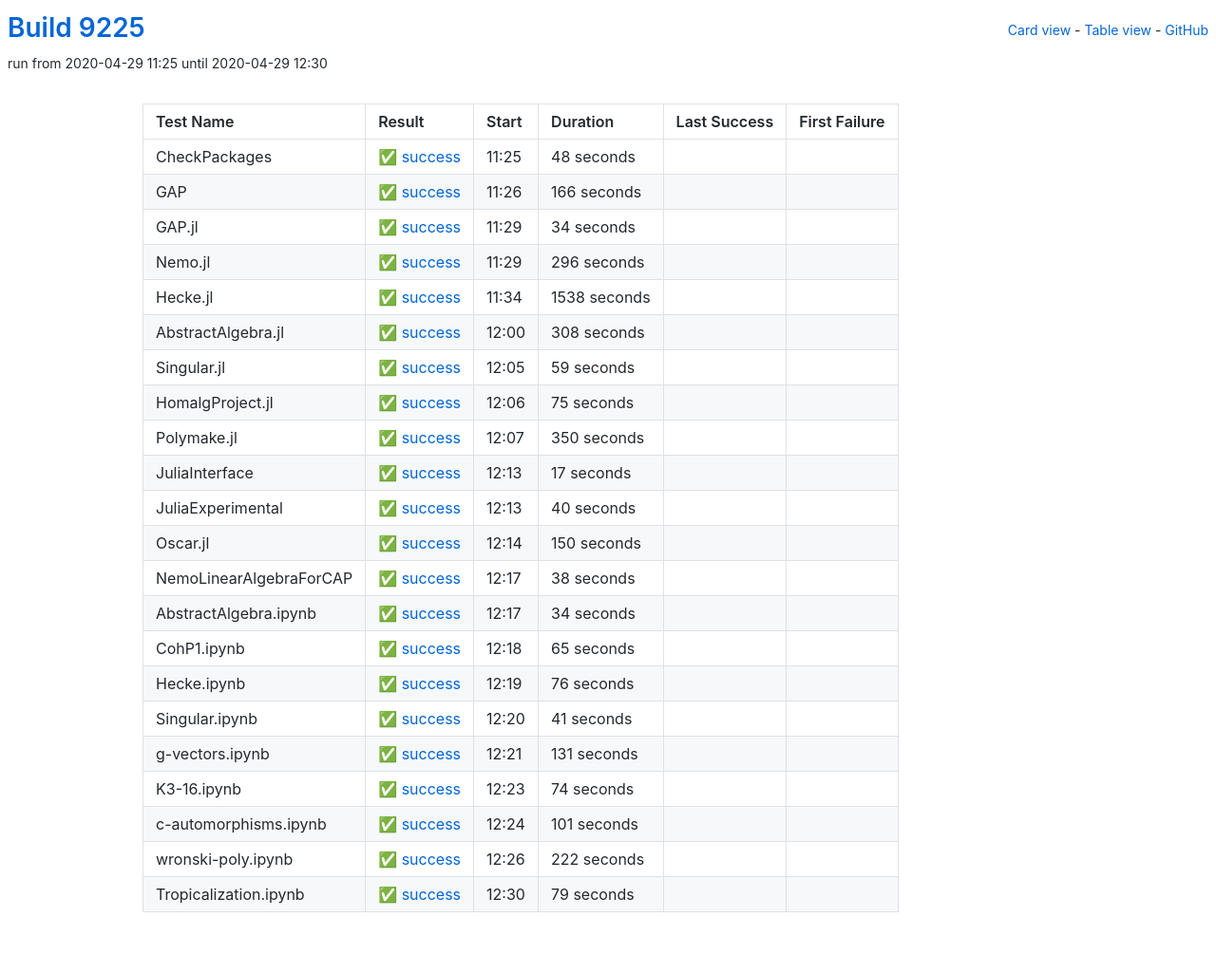
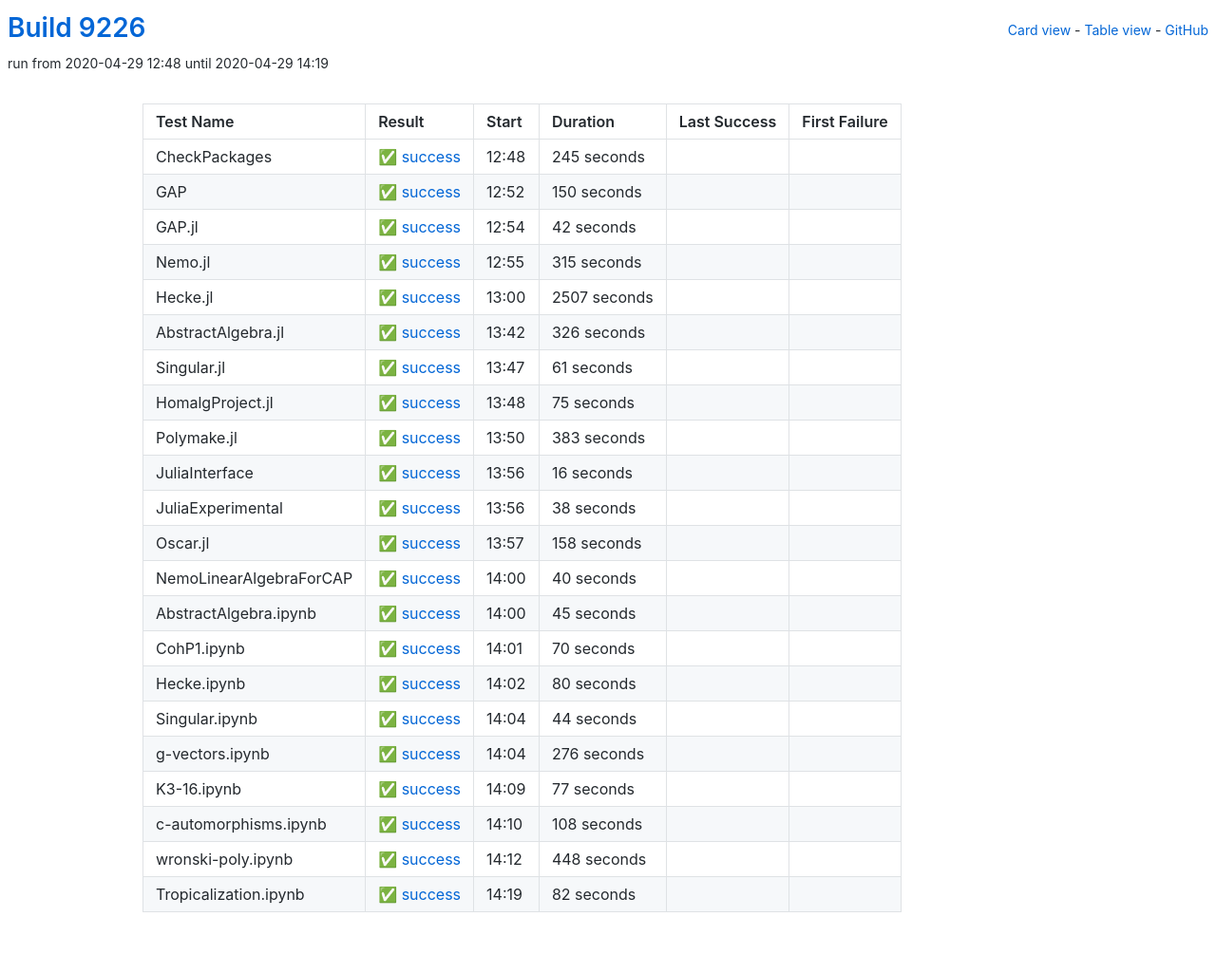
Before and after one commit to oscar-system/oscar-ci-status, a Jekyll site: the page built from table.html, in a window 1280 px wide. Shown: the whole page at 95% size. Built offline with Jekyll 4.4.1, drawn with Linux system fonts in a browser that asks for light colours.

Commit message:
Build 9226

```diff
--- a/_data/ci.yml
+++ b/_data/ci.yml
@@ -1,82 +1,82 @@
-build: 9225
-build_url: https://oscarci.mathematik.uni-kl.de/job/oscar/9225/
+build: 9226
+build_url: https://oscarci.mathematik.uni-kl.de/job/oscar/9226/
 job: oscar
 tests:
-- duration: 48
+- duration: 245
   exitcode: 0
   first_failure: false
   first_failure_url: null
   last_success: false
   last_success_url: null
-  log: https://oscarci.mathematik.uni-kl.de/job/oscar/9225/artifact/logs/build-9225/CheckPackages.log
+  log: https://oscarci.mathematik.uni-kl.de/job/oscar/9226/artifact/logs/build-9226/CheckPackages.log
   name: CheckPackages
-  start: 2020-04-29 11:25
+  start: 2020-04-29 12:48
   status: success
   success: true
-- duration: 166
+- duration: 150
   exitcode: 0
   first_failure: false
   first_failure_url: null
   last_success: false
   last_success_url: null
-  log: https://oscarci.mathematik.uni-kl.de/job/oscar/9225/artifact/logs/build-9225/GAP.log
+  log: https://oscarci.mathematik.uni-kl.de/job/oscar/9226/artifact/logs/build-9226/GAP.log
   name: GAP
-  start: 2020-04-29 11:26
+  start: 2020-04-29 12:52
   status: success
   success: true
-- duration: 34
+- duration: 42
   exitcode: 0
   first_failure: false
   first_failure_url: null
   last_success: false
   last_success_url: null
-  log: https://oscarci.mathematik.uni-kl.de/job/oscar/9225/artifact/logs/build-9225/GAP.jl.log
+  log: https://oscarci.mathematik.uni-kl.de/job/oscar/9226/artifact/logs/build-9226/GAP.jl.log
   name: GAP.jl
-  start: 2020-04-29 11:29
+  start: 2020-04-29 12:54
   status: success
   success: true
-- duration: 296
+- duration: 315
   exitcode: 0
   first_failure: false
   first_failure_url: null
   last_success: false
   last_success_url: null
-  log: https://oscarci.mathematik.uni-kl.de/job/oscar/9225/artifact/logs/build-9225/Nemo.jl.log
+  log: https://oscarci.mathematik.uni-kl.de/job/oscar/9226/artifact/logs/build-9226/Nemo.jl.log
   name: Nemo.jl
-  start: 2020-04-29 11:29
+  start: 2020-04-29 12:55
   status: success
   success: true
-- duration: 1538
+- duration: 2507
   exitcode: 0
   first_failure: false
   first_failure_url: null
   last_success: false
   last_success_url: null
-  log: https://oscarci.mathematik.uni-kl.de/job/oscar/9225/artifact/logs/build-9225/Hecke.jl.log
+  log: https://oscarci.mathematik.uni-kl.de/job/oscar/9226/artifact/logs/build-9226/Hecke.jl.log
   name: Hecke.jl
-  start: 2020-04-29 11:34
+  start: 2020-04-29 13:00
   status: success
   success: true
-- duration: 308
+- duration: 326
   exitcode: 0
   first_failure: false
   first_failure_url: null
   last_success: false
   last_success_url: null
-  log: https://oscarci.mathematik.uni-kl.de/job/oscar/9225/artifact/logs/build-9225/AbstractAlgebra.jl.log
+  log: https://oscarci.mathematik.uni-kl.de/job/oscar/9226/artifact/logs/build-9226/AbstractAlgebra.jl.log
   name: AbstractAlgebra.jl
-  start: 2020-04-29 12:00
+  start: 2020-04-29 13:42
   status: success
   success: true
-- duration: 59
+- duration: 61
   exitcode: 0
   first_failure: false
   first_failure_url: null
   last_success: false
   last_success_url: null
-  log: https://oscarci.mathematik.uni-kl.de/job/oscar/9225/artifact/logs/build-9225/Singular.jl.log
+  log: https://oscarci.mathematik.uni-kl.de/job/oscar/9226/artifact/logs/build-9226/Singular.jl.log
   name: Singular.jl
-  start: 2020-04-29 12:05
+  start: 2020-04-29 13:47
   status: success
   success: true
 - duration: 75
@@ -85,31 +85,53 @@ tests:
   first_failure_url: null
   last_success: false
   last_success_url: null
-  log: https://oscarci.mathematik.uni-kl.de/job/oscar/9225/artifact/logs/build-9225/HomalgProject.jl.log
+  log: https://oscarci.mathematik.uni-kl.de/job/oscar/9226/artifact/logs/build-9226/HomalgProject.jl.log
   name: HomalgProject.jl
-  start: 2020-04-29 12:06
+  start: 2020-04-29 13:48
   status: success
   success: true
-- duration: 350
+- duration: 383
   exitcode: 0
   first_failure: false
   first_failure_url: null
   last_success: false
   last_success_url: null
-  log: https://oscarci.mathematik.uni-kl.de/job/oscar/9225/artifact/logs/build-9225/Polymake.jl.log
+  log: https://oscarci.mathematik.uni-kl.de/job/oscar/9226/artifact/logs/build-9226/Polymake.jl.log
   name: Polymake.jl
-  start: 2020-04-29 12:07
+  start: 2020-04-29 13:50
   status: success
   success: true
-- duration: 17
+- duration: 16
   exitcode: 0
   first_failure: false
   first_failure_url: null
   last_success: false
   last_success_url: null
-  log: https://oscarci.mathematik.uni-kl.de/job/oscar/9225/artifact/logs/build-9225/JuliaInterface.log
+  log: https://oscarci.mathematik.uni-kl.de/job/oscar/9226/artifact/logs/build-9226/JuliaInterface.log
   name: JuliaInterface
-  start: 2020-04-29 12:13
+  start: 2020-04-29 13:56
+  status: success
+  success: true
+- duration: 38
+  exitcode: 0
+  first_failure: false
+  first_failure_url: null
+  last_success: false
+  last_success_url: null
+  log: https://oscarci.mathematik.uni-kl.de/job/oscar/9226/artifact/logs/build-9226/JuliaExperimental.log
+  name: JuliaExperimental
+  start: 2020-04-29 13:56
+  status: success
+  success: true
+- duration: 158
+  exitcode: 0
+  first_failure: false
+  first_failure_url: null
+  last_success: false
+  last_success_url: null
+  log: https://oscarci.mathematik.uni-kl.de/job/oscar/9226/artifact/logs/build-9226/Oscar.jl.log
+  name: Oscar.jl
+  start: 2020-04-29 13:57
   status: success
   success: true
 - duration: 40
@@ -118,129 +140,107 @@ tests:
   first_failure_url: null
   last_success: false
   last_success_url: null
-  log: https://oscarci.mathematik.uni-kl.de/job/oscar/9225/artifact/logs/build-9225/JuliaExperimental.log
-  name: JuliaExperimental
-  start: 2020-04-29 12:13
+  log: https://oscarci.mathematik.uni-kl.de/job/oscar/9226/artifact/logs/build-9226/NemoLinearAlgebraForCAP.log
+  name: NemoLinearAlgebraForCAP
+  start: 2020-04-29 14:00
   status: success
   success: true
-- duration: 150
+- duration: 45
   exitcode: 0
   first_failure: false
   first_failure_url: null
   last_success: false
   last_success_url: null
-  log: https://oscarci.mathematik.uni-kl.de/job/oscar/9225/artifact/logs/build-9225/Oscar.jl.log
-  name: Oscar.jl
-  start: 2020-04-29 12:14
+  log: https://oscarci.mathematik.uni-kl.de/job/oscar/9226/artifact/logs/build-9226/AbstractAlgebra.ipynb.log
+  name: AbstractAlgebra.ipynb
+  start: 2020-04-29 14:00
   status: success
   success: true
-- duration: 38
+- duration: 70
   exitcode: 0
   first_failure: false
   first_failure_url: null
   last_success: false
   last_success_url: null
-  log: https://oscarci.mathematik.uni-kl.de/job/oscar/9225/artifact/logs/build-9225/NemoLinearAlgebraForCAP.log
-  name: NemoLinearAlgebraForCAP
-  start: 2020-04-29 12:17
+  log: https://oscarci.mathematik.uni-kl.de/job/oscar/9226/artifact/logs/build-9226/CohP1.ipynb.log
+  name: CohP1.ipynb
+  start: 2020-04-29 14:01
   status: success
   success: true
-- duration: 34
+- duration: 80
   exitcode: 0
   first_failure: false
   first_failure_url: null
   last_success: false
   last_success_url: null
-  log: https://oscarci.mathematik.uni-kl.de/job/oscar/9225/artifact/logs/build-9225/AbstractAlgebra.ipynb.log
-  name: AbstractAlgebra.ipynb
-  start: 2020-04-29 12:17
+  log: https://oscarci.mathematik.uni-kl.de/job/oscar/9226/artifact/logs/build-9226/Hecke.ipynb.log
+  name: Hecke.ipynb
+  start: 2020-04-29 14:02
   status: success
   success: true
-- duration: 65
+- duration: 44
   exitcode: 0
   first_failure: false
   first_failure_url: null
   last_success: false
   last_success_url: null
-  log: https://oscarci.mathematik.uni-kl.de/job/oscar/9225/artifact/logs/build-9225/CohP1.ipynb.log
-  name: CohP1.ipynb
-  start: 2020-04-29 12:18
+  log: https://oscarci.mathematik.uni-kl.de/job/oscar/9226/artifact/logs/build-9226/Singular.ipynb.log
+  name: Singular.ipynb
+  start: 2020-04-29 14:04
   status: success
   success: true
-- duration: 76
+- duration: 276
   exitcode: 0
   first_failure: false
   first_failure_url: null
   last_success: false
   last_success_url: null
-  log: https://oscarci.mathematik.uni-kl.de/job/oscar/9225/artifact/logs/build-9225/Hecke.ipynb.log
-  name: Hecke.ipynb
-  start: 2020-04-29 12:19
+  log: https://oscarci.mathematik.uni-kl.de/job/oscar/9226/artifact/logs/build-9226/g-vectors.ipynb.log
+  name: g-vectors.ipynb
+  start: 2020-04-29 14:04
   status: success
   success: true
-- duration: 41
+- duration: 77
   exitcode: 0
   first_failure: false
   first_failure_url: null
   last_success: false
   last_success_url: null
-  log: https://oscarci.mathematik.uni-kl.de/job/oscar/9225/artifact/logs/build-9225/Singular.ipynb.log
-  name: Singular.ipynb
-  start: 2020-04-29 12:20
+  log: https://oscarci.mathematik.uni-kl.de/job/oscar/9226/artifact/logs/build-9226/K3-16.ipynb.log
+  name: K3-16.ipynb
+  start: 2020-04-29 14:09
   status: success
   success: true
-- duration: 131
+- duration: 108
   exitcode: 0
   first_failure: false
   first_failure_url: null
   last_success: false
   last_success_url: null
-  log: https://oscarci.mathematik.uni-kl.de/job/oscar/9225/artifact/logs/build-9225/g-vectors.ipynb.log
-  name: g-vectors.ipynb
-  start: 2020-04-29 12:21
+  log: https://oscarci.mathematik.uni-kl.de/job/oscar/9226/artifact/logs/build-9226/c-automorphisms.ipynb.log
+  name: c-automorphisms.ipynb
+  start: 2020-04-29 14:10
   status: success
   success: true
-- duration: 74
+- duration: 448
   exitcode: 0
   first_failure: false
   first_failure_url: null
   last_success: false
   last_success_url: null
-  log: https://oscarci.mathematik.uni-kl.de/job/oscar/9225/artifact/logs/build-9225/K3-16.ipynb.log
-  name: K3-16.ipynb
-  start: 2020-04-29 12:23
+  log: https://oscarci.mathematik.uni-kl.de/job/oscar/9226/artifact/logs/build-9226/wronski-poly.ipynb.log
+  name: wronski-poly.ipynb
+  start: 2020-04-29 14:12
   status: success
   success: true
-- duration: 101
+- duration: 82
   exitcode: 0
   first_failure: false
   first_failure_url: null
   last_success: false
   last_success_url: null
-  log: https://oscarci.mathematik.uni-kl.de/job/oscar/9225/artifact/logs/build-9225/c-automorphisms.ipynb.log
-  name: c-automorphisms.ipynb
-  start: 2020-04-29 12:24
+  log: https://oscarci.mathematik.uni-kl.de/job/oscar/9226/artifact/logs/build-9226/Tropicalization.ipynb.log
+  name: Tropicalization.ipynb
+  start: 2020-04-29 14:19
   status: success
   success: true
-- duration: 222
-  exitcode: 0
-  first_failure: false
-  first_failure_url: null
-  last_success: false
-  last_success_url: null
-  log: https://oscarci.mathematik.uni-kl.de/job/oscar/9225/artifact/logs/build-9225/wronski-poly.ipynb.log
-  name: wronski-poly.ipynb
-  start: 2020-04-29 12:26
-  status: success
-  success: true
-- duration: 79
-  exitcode: 0
-  first_failure: false
-  first_failure_url: null
-  last_success: false
-  last_success_url: null
-  log: https://oscarci.mathematik.uni-kl.de/job/oscar/9225/artifact/logs/build-9225/Tropicalization.ipynb.log
-  name: Tropicalization.ipynb
-  start: 2020-04-29 12:30
-  status: success
-  success: true
```
Also changed, not shown: README.md.
